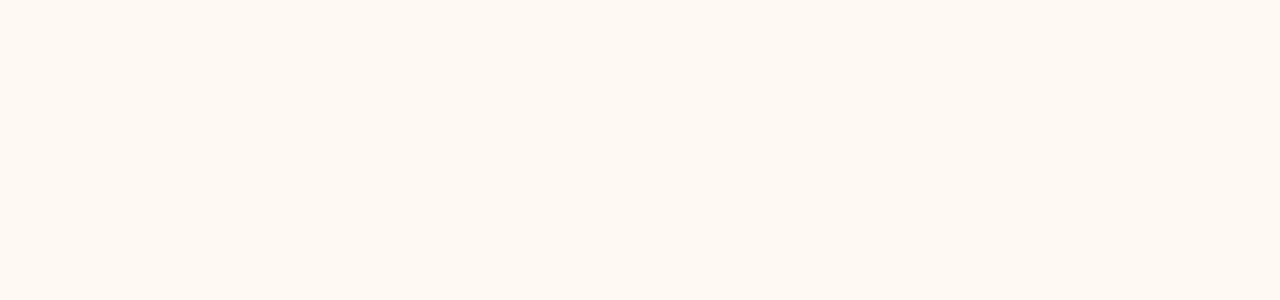
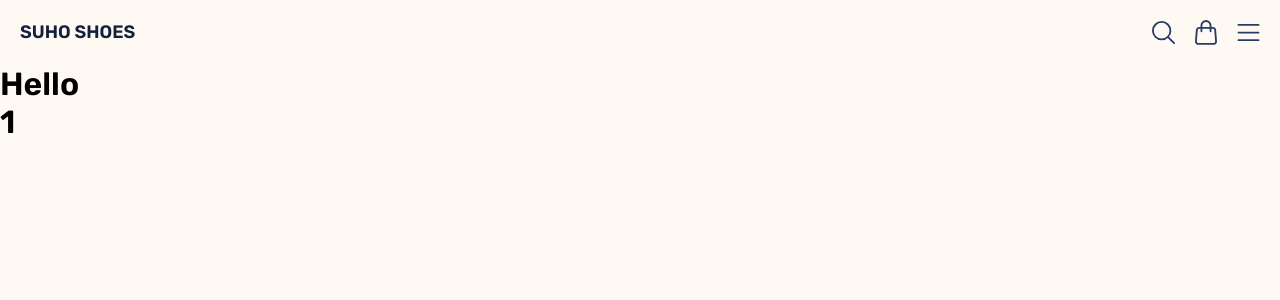
Before and after one commit to juanang207/suhoshoes, a React (Create React App) app: page /men-shoes/1 in a window 1280 px wide. Before the commit this address had no page. Shown: the top 300 px of the page. Built offline with nearby package versions, Linux system fonts and the light colour scheme.

Commit message:
added nested routing

```diff
--- a/src/components/App.js
+++ b/src/components/App.js
@@ -1,19 +1,18 @@
 import React, { Component } from "react";
 import { Routes, Route } from "react-router-dom";
 import Homepage from "./homepage/Homepage";
-import Shopping from "./shopping/Shopping";
+import MenShoes from "./men-shoes/MenShoes";
 import Navbar from "./navbar/Navbar";
 import "./index.css";
-
 
 class App extends Component {
   render() {
     return (
       <div>
         <Routes>
-          <Route path="/" element={<Navbar />} >
+          <Route path="/" element={<Navbar />}>
             <Route index element={<Homepage />} />
-            <Route path="men-shoes" element={<Shopping />} />
+            <Route path="men-shoes/*" element={<MenShoes />} />
           </Route>
         </Routes>
       </div>
--- /dev/null
+++ b/src/components/men-shoes/MenShoes.js
@@ -0,0 +1,17 @@
+import React from "react";
+import { Routes, Route } from "react-router-dom";
+import Shopping from "../shopping/Shopping";
+import ShoeItem from "../shoe-item/ShoeItem";
+
+function MenShoes() {
+  return (
+    <div>
+      <Routes>
+        <Route index element={<Shopping category="Men Shoes" />} />
+        <Route path=":shoeId" element={<ShoeItem />} />
+      </Routes>
+    </div>
+  );
+}
+
+export default MenShoes;
--- /dev/null
+++ b/src/components/shoe-item/ShoeItem.js
@@ -0,0 +1,16 @@
+import React from "react";
+import {useParams} from 'react-router-dom';
+
+function ShoeItem() {
+
+  const { shoeId } = useParams();
+
+    return (
+      <div>
+        <h1>Hello</h1>
+        <h1>{shoeId}</h1>
+      </div>
+    );
+}
+
+export default ShoeItem;
--- a/src/components/shopping/Shopping.js
+++ b/src/components/shopping/Shopping.js
@@ -1,5 +1,5 @@
-import React, { Component } from "react";
-import Navbar from "../navbar/Navbar";
+import React from "react";
+import { Link } from "react-router-dom";
 import ShoeCard from "../shoe-card/ShoeCard";
 import { ReactComponent as Filter } from "../../images/filter.svg";
 import "./Shopping.css";
@@ -11,8 +11,7 @@ import menShoe4 from "../../images/men-shoe4.jpg";
 import menShoe5 from "../../images/men-shoe5.jpg";
 import menShoe6 from "../../images/men-shoe6.jpg";
 
-class Shopping extends Component {
-  render() {
+function Shopping(props) {
   const menShoes = [
     {
       id: 1,
@@ -56,25 +55,28 @@ class Shopping extends Component {
     <div>
       {/* Shopping page heading */}
       <div className="shopping-heading">
-          <h3>Men Shoes</h3>
+        <h3>{props.category}</h3>
         <Filter width={20} height={18.5} className="" />
       </div>
       {/* Shopping contents */}
       <div className="shopping-contents">
         {menShoes.map((shoe, i) => {
           return (
+            <div key={i}>
+              <Link to={`${shoe.id}`}>
                 <ShoeCard
                   name={shoe.name}
                   price={shoe.price}
                   image={shoe.image}
                   key={`shoe ${shoe.id}`}
                 />
+              </Link>
+            </div>
           );
         })}
       </div>
     </div>
   );
 }
-}
 
 export default Shopping;
```
Lines whose indentation alone changed are shown as unchanged.
